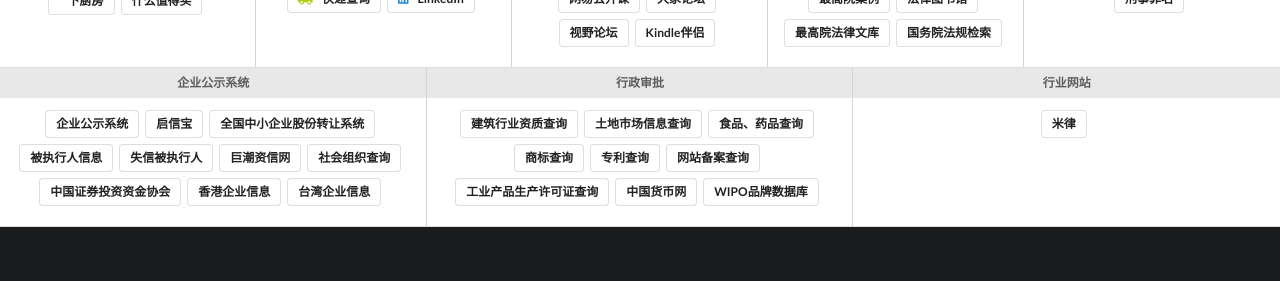
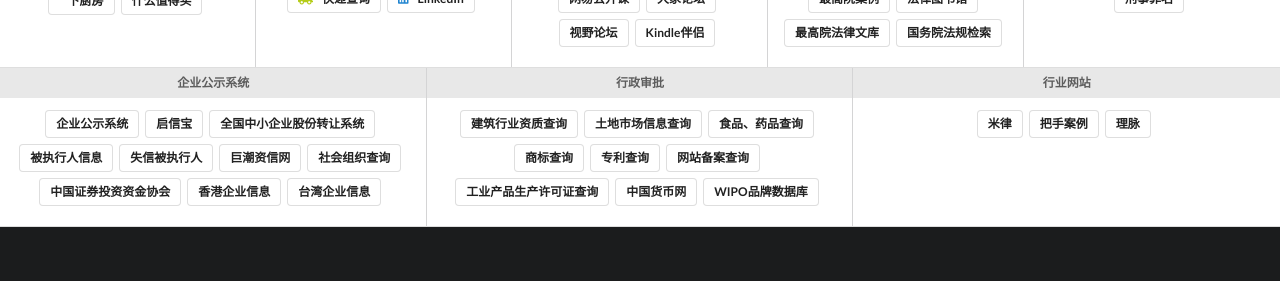
Before and after one commit to cainiuwow/Falin-Navi, a Jekyll site: the page built from index.html, in a window 1280 px wide. Shown: the part 859-1140 px from the top of the page. Built offline with Jekyll 4.4.1, drawn with Linux system fonts in a browser that asks for light colours; nearby versions of some CDN libraries; comment, search, counter and statistics services are not loaded.

Commit message:
Update links.yml

```diff
--- a/_data/links.yml
+++ b/_data/links.yml
@@ -311,3 +311,11 @@
     - name: 米律
       style: basic
       url: http://www.milv.cn
+
+    - name: 把手案例
+      style: basic
+      url: http://www.lawsdata.com/
+
+    - name: 理脉
+      style: basic
+      url: http://www.legalminer.com
```
